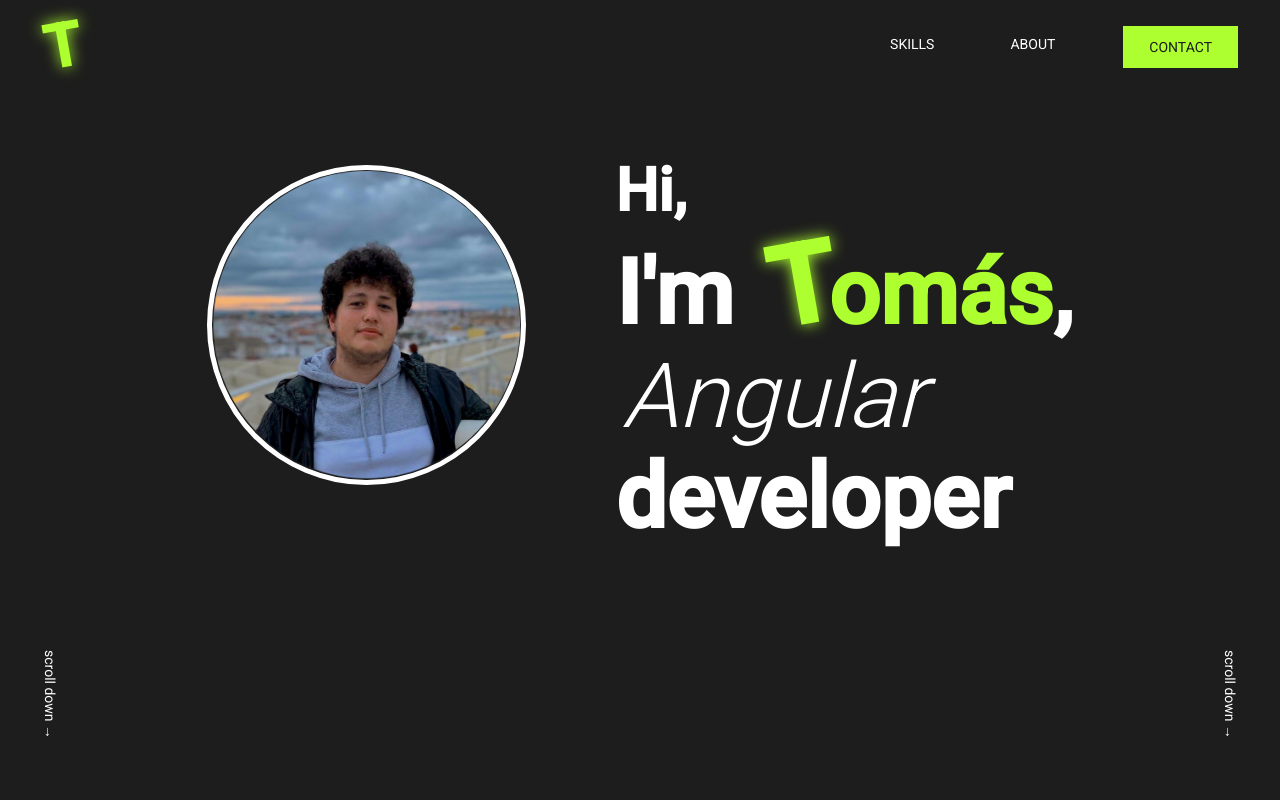
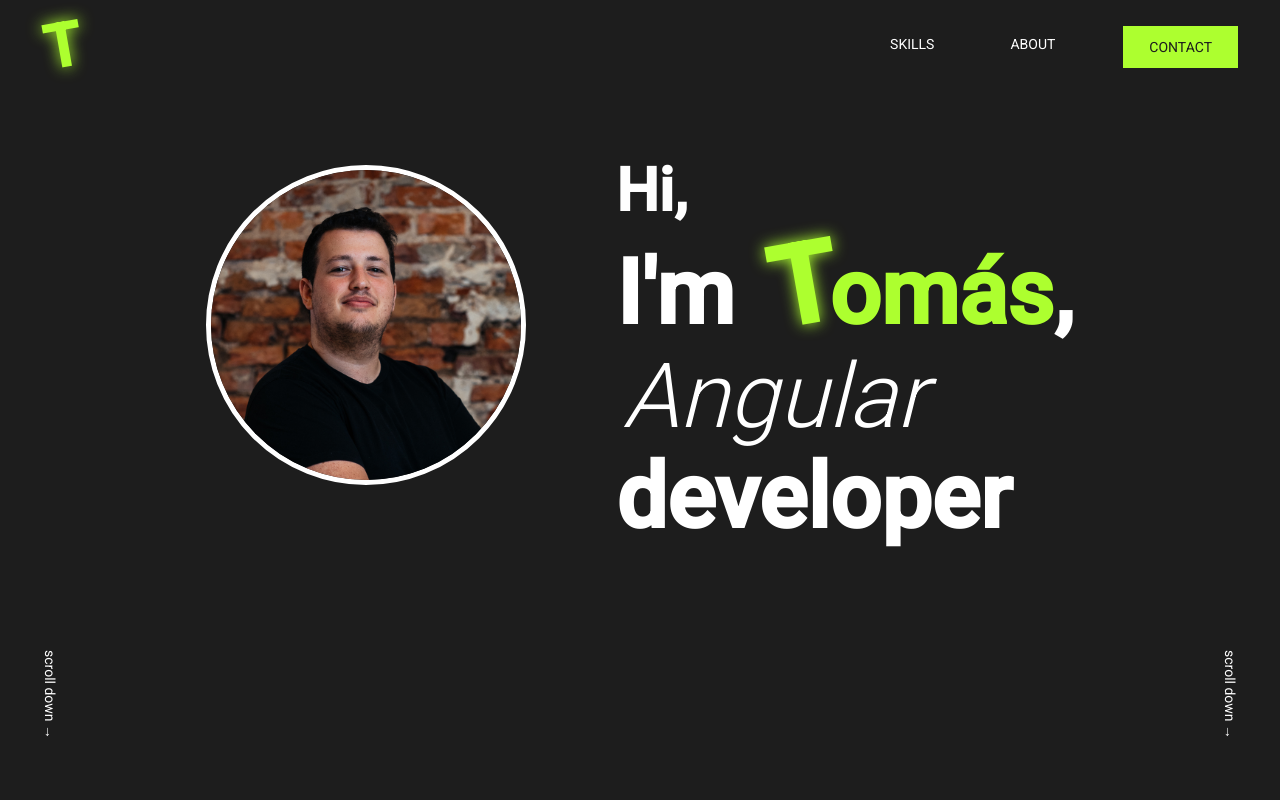
Before and after one commit to tmanguel/portfolio, an Angular app: page / in a window 1280 px wide. Shown: the top 800 px of the page. Built offline with nearby package versions, Linux system fonts and the light colour scheme.

Commit message:
changes to the project

```diff
--- a/src/app/pages/home/components/skills/skills.component.scss
+++ b/src/app/pages/home/components/skills/skills.component.scss
@@ -27,34 +27,34 @@
           border-radius: 2px;
 
           &.front {
-            width: 85%;
+            width: 80%;
             background-color: #00cfee;
             box-shadow: 0 0 8px #00cfee;
           }
 
           &.ionic {
-            width: 65%;
+            width: 55%;
             background-color: #5dadec;
             box-shadow: 0 0 8px #5dadec;
 
           }
 
           &.angular {
-            width: 80%;
+            width: 65%;
             background-color: #fa3165;
             box-shadow: 0 0 8px #fa3165;
 
           }
 
           &.react {
-            width: 50%;
+            width: 85%;
             background-color: #ff0279;
             box-shadow: 0 0 8px #ff0279;
 
           }
 
           &.back {
-            width: 55%;
+            width: 80%;
             background-color: #e4007c;
             box-shadow: 0 0 8px #e4007c;
 
@@ -83,7 +83,7 @@
       img{
         height: 60px;
         width: auto;
-        transition: transform 0.5s;
+        transition: transform 0.2s;
       }
 
       img:hover{
--- a/src/app/pages/home/home.component.html
+++ b/src/app/pages/home/home.component.html
@@ -1,7 +1,7 @@
 <div class="home">
   <div class="circle" [ngStyle]="{ top: posY, left: posX }"></div>
   <div class="first-section">
-    <img src="assets/foto-perfil-redonda.png" alt="" />
+    <img src="assets/foto-perfil.jpg" alt="" class="image"/>
     <div class="description">
       <h1 class="hi">Hi,</h1>
       <div class="name">
--- a/src/app/pages/home/home.component.scss
+++ b/src/app/pages/home/home.component.scss
@@ -33,6 +33,8 @@
       border: 5px solid #fff;
       animation-name: appearPhoto;
       animation-duration: 2s;
+      aspect-ratio: 1/1;
+      object-fit: cover;
     }
 
     .description {
```
Also changed, not shown: src/assets/foto-perfil-redonda.png (deleted), src/assets/foto-perfil.jpg (added).
